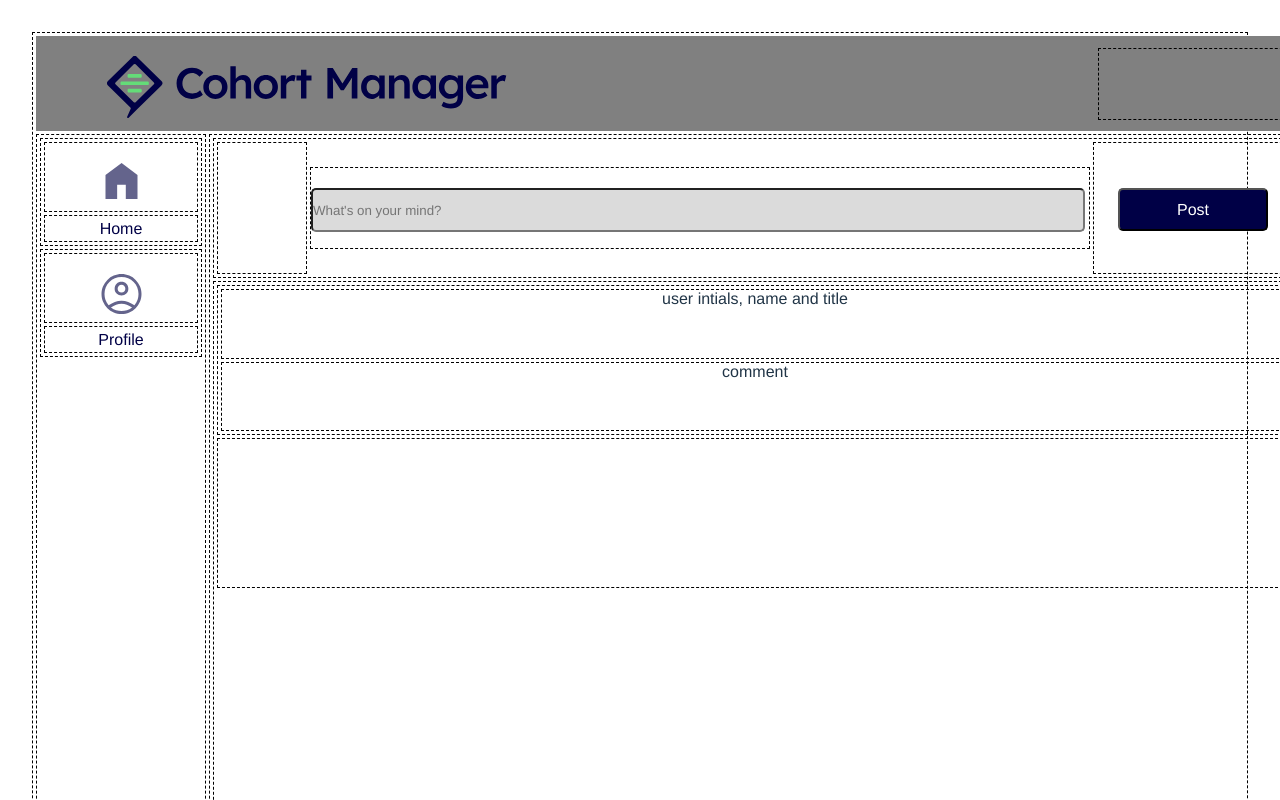
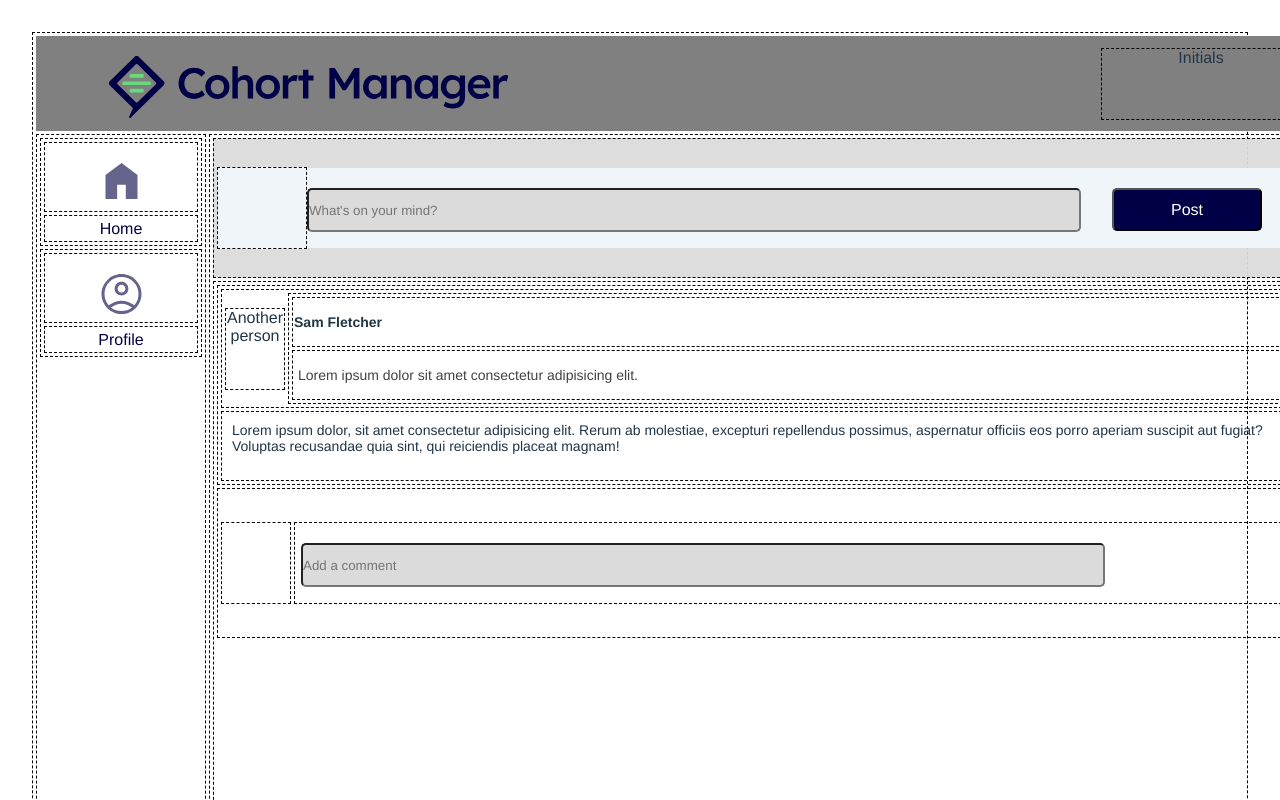
Before and after one commit to boolean-uk/react-cohort-dashboard-challenge, a React (Vite) app: page / in a window 1280 px wide. Shown: the top 800 px of the page. Built offline with nearby package versions, Linux system fonts and the light colour scheme.

Commit message:
adding comment section

```diff
--- a/src/App.jsx
+++ b/src/App.jsx
@@ -19,7 +19,7 @@ function App() {
               alt="header"
             />
           </div>
-          <div className="userInitials"></div>
+          <div className="userInitials">Initials</div>
         </header>
         {/* SideBar */}
         <nav className="sideBar">
@@ -61,10 +61,42 @@ function App() {
           </div>
           <div className="commentContainer">
             <div className="commentSection">
-              <div className="userInfoCon">user intials, name and title</div>
-              <div className="comment">comment</div>
+              <div className="userInfoCon">
+                <div className="intialsInCommentCon">Another person</div>
+                <div className="nameTitleCon">
+                  <div className="name">
+                    <p>
+                      <strong>Sam Fletcher</strong>
+                    </p>
+                  </div>
+                  <div className="title">
+                    <p>
+                      Lorem ipsum dolor sit amet consectetur adipisicing elit.
+                    </p>
+                  </div>
+                </div>
+              </div>
+              <div className="comment">
+                <p>
+                  Lorem ipsum dolor, sit amet consectetur adipisicing elit.
+                  Rerum ab molestiae, excepturi repellendus possimus, aspernatur
+                  officiis eos porro aperiam suscipit aut fugiat? Voluptas
+                  recusandae quia sint, qui reiciendis placeat magnam!
+                </p>
+              </div>
             </div>
-            <div className="addAComment"></div>
+            <div className="addAComment">
+              <div className="userInitialsComment"></div>
+              <div className="commentInput">
+                <form>
+                  <input
+                    className="inputAComment"
+                    placeholder="Add a comment"
+                    type="text"
+                  />
+                </form>
+              </div>
+            </div>
           </div>
         </main>
       </div>
--- a/src/index.css
+++ b/src/index.css
@@ -150,22 +150,25 @@
   display: grid;
   grid-template: "userInitialsPost whatsOnMind postButton";
   grid-template-columns: 90px 780px 200px;
-  gap: 3px;
+  /* gap: 3px; */
   padding: 3px;
+  background-color: rgba(219, 219, 219, 0.946);
 }
 
 .userInitialsPost {
   grid-area: userInitialsPost;
   border: black dashed 1px;
-  /* height: 90px; */
-  /* align-self: center; */
+  height: 80px;
+  align-self: center;
+  background-color: #f0f5fa;
 }
 
 .whatsOnMind {
   grid-area: whatsOnMind;
-  border: black dashed 1px;
+  /* border: black dashed 1px; */
   height: 80px;
   align-self: center;
+  background-color: #f0f5fa;
 }
 
 .whatsOn {
@@ -179,13 +182,16 @@
 
 .postButton {
   grid-area: postButton;
-  border: black dashed 1px;
+  /* border: black dashed 1px; */
+  height: 80px;
+  align-self: center;
+  background-color: #f0f5fa;
 }
 
 .postBtn {
   width: 150px;
   height: 43px;
-  margin-top: 45px;
+  margin-top: 20px;
   background-color: #000046;
   border-radius: 5px;
 }
@@ -203,7 +209,7 @@
   grid-template:
     "commentSection"
     "addAComment";
-  grid-template-rows: 150px 150px;
+  grid-template-rows: 200px 150px;
   gap: 3px;
   padding: 3px;
 }
@@ -216,7 +222,7 @@
   grid-template:
     "userInfoCon"
     "comment";
-  grid-template-rows: auto auto;
+  grid-template-rows: auto 1fr;
   gap: 3px;
   padding: 3px;
 }
@@ -224,16 +230,100 @@
 .userInfoCon {
   grid-area: userInfoCon;
   border: black dashed 1px;
+
+  display: grid;
+  grid-template: "intialsInCommentCon nameTitleCon";
+  grid-template-columns: 60px 1000px;
+
+  gap: 3px;
+  padding: 3px;
+}
+
+.intialsInCommentCon {
+  grid-area: intialsInCommentCon;
+  border: black dashed 1px;
+  height: 80px;
+  align-self: center;
+}
+
+.nameTitleCon {
+  grid-area: nameTitleCon;
+  border: black dashed 1px;
+
+  display: grid;
+  grid-template:
+    "name"
+    "title";
+  grid-template-rows: 50px 50px;
+  gap: 3px;
+  padding: 3px;
+}
+
+.name {
+  grid-area: name;
+  border: black dashed 1px;
+}
+
+.name > p {
+  margin-right: 900px;
+  font-size: 14px;
+  margin-top: 16px;
+}
+
+.title {
+  grid-area: title;
+  border: black dashed 1px;
+}
+
+.title > p {
+  margin-right: 640px;
+  font-size: 14px;
+  margin-top: 16px;
+  color: rgb(67, 66, 66);
 }
 
 .comment {
   grid-area: comment;
   border: black dashed 1px;
+  font-size: 14px;
+}
+
+.comment > p {
+  text-align: left;
+  padding: 10px;
 }
 
 .addAComment {
   grid-area: addAComment;
   border: black dashed 1px;
+  display: grid;
+  grid-template: "userInitialsComment commentInput";
+  grid-template-columns: 70px 1fr;
+  gap: 3px;
+  padding: 3px;
+}
+
+.userInitialsComment {
+  grid-area: userInitialsComment;
+  border: black dashed 1px;
+  height: 80px;
+  align-self: center;
+}
+
+.commentInput {
+  grid-area: commentInput;
+  border: black dashed 1px;
+  height: 80px;
+  align-self: center;
+}
+
+.inputAComment {
+  width: 800px;
+  margin-right: 180px;
+  margin-top: 20px;
+  height: 40px;
+  background-color: rgb(219, 219, 219);
+  border-radius: 5px;
 }
 
 @media (prefers-color-scheme: light) {
```
